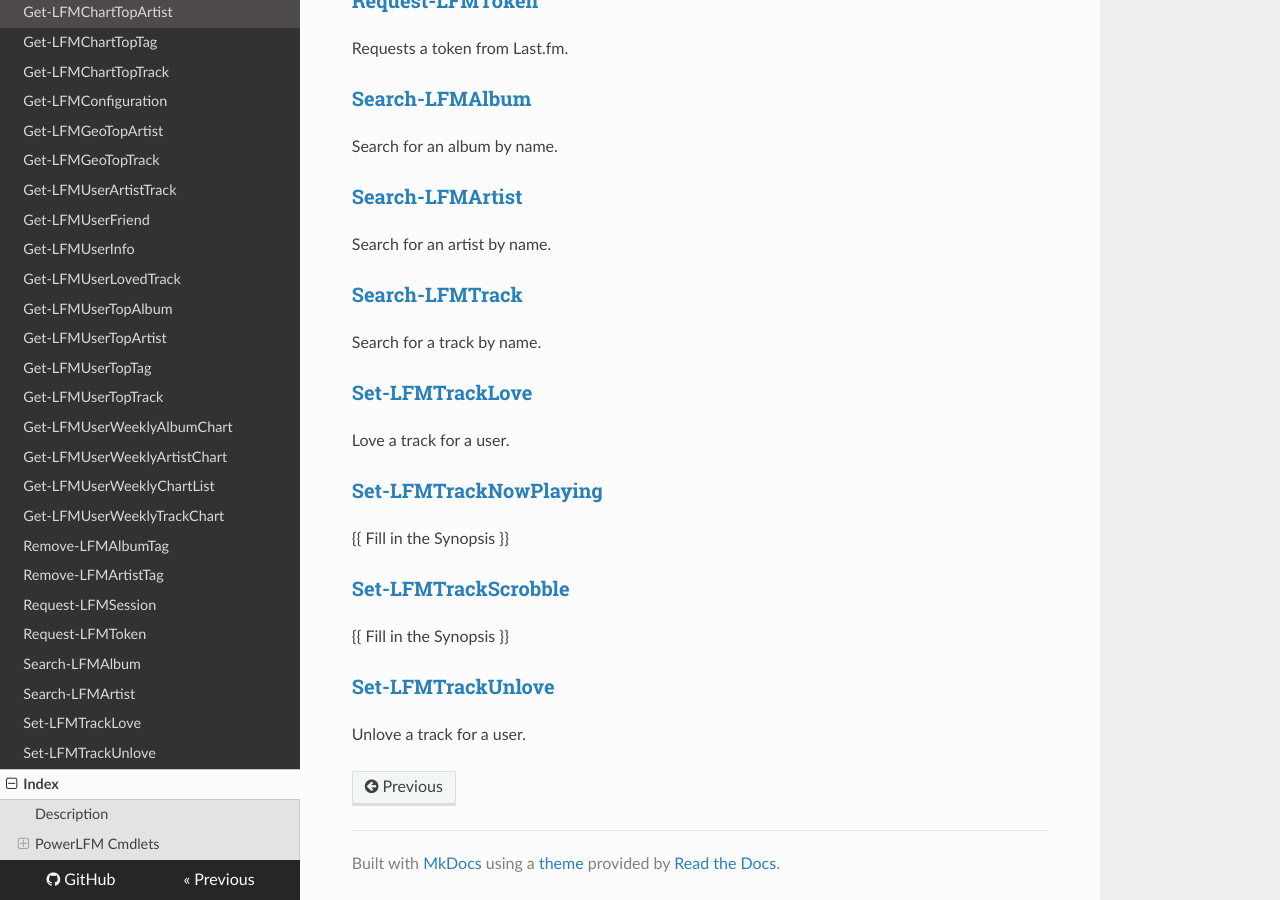
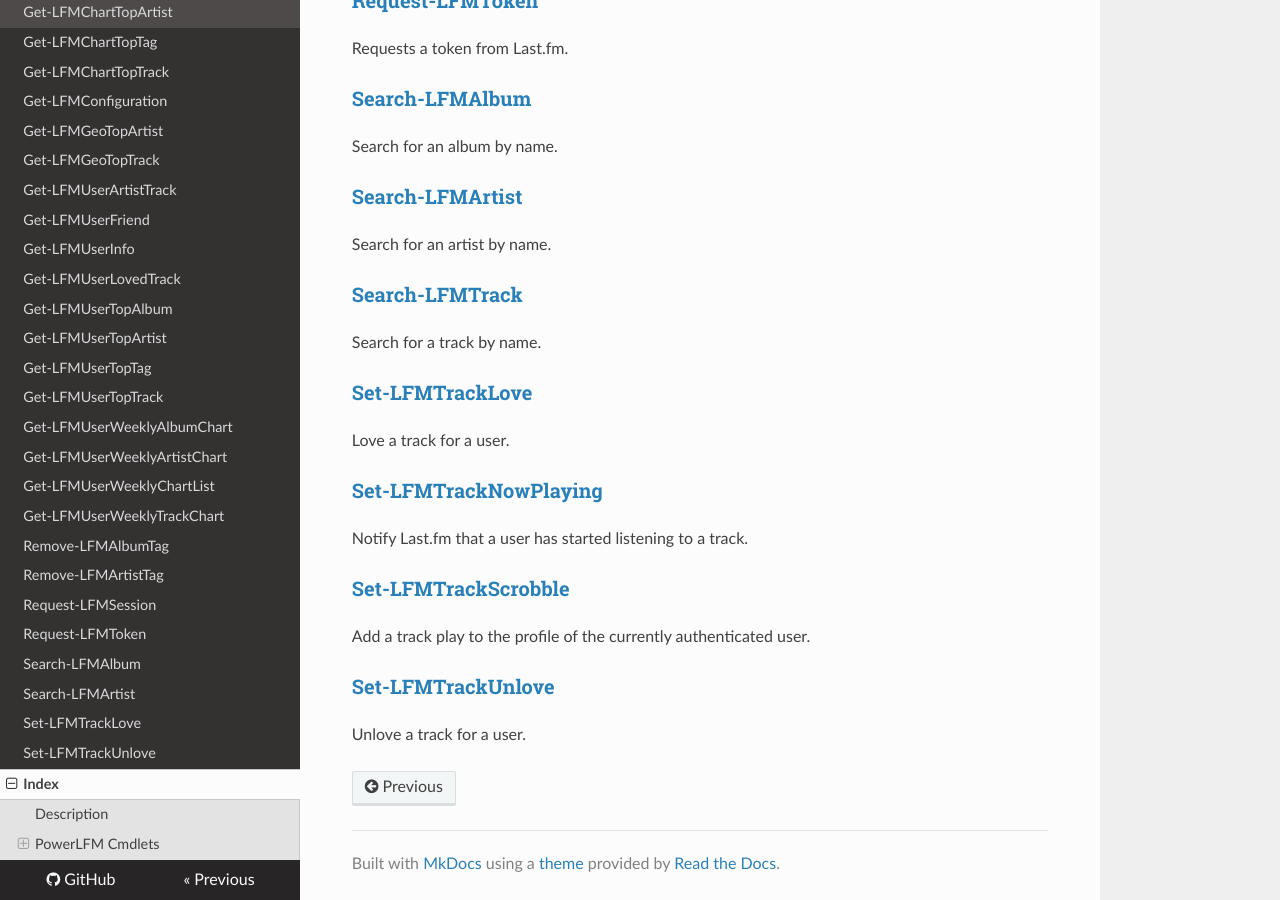
Before and after one commit to camusicjunkie/PowerLFM, an MkDocs documentation site: the page built from docs/PowerLFM.md, in a window 1280 px wide and 900 px high, scrolled down 5623 px. Built offline with MkDocs 1.6.1, drawn with Linux system fonts in a browser that asks for light colours; nearby versions of some CDN libraries; old or Windows-style settings are respelled for this version of MkDocs.

Commit message:
updated module doc

```diff
--- a/docs/PowerLFM.md
+++ b/docs/PowerLFM.md
@@ -183,10 +183,10 @@ Search for a track by name.
 Love a track for a user.
 
 ### [Set-LFMTrackNowPlaying](Set-LFMTrackNowPlaying.md)
-{{ Fill in the Synopsis }}
+Notify Last.fm that a user has started listening to a track.
 
 ### [Set-LFMTrackScrobble](Set-LFMTrackScrobble.md)
-{{ Fill in the Synopsis }}
+Add a track play to the profile of the currently authenticated user.
 
 ### [Set-LFMTrackUnlove](Set-LFMTrackUnlove.md)
 Unlove a track for a user.
```
